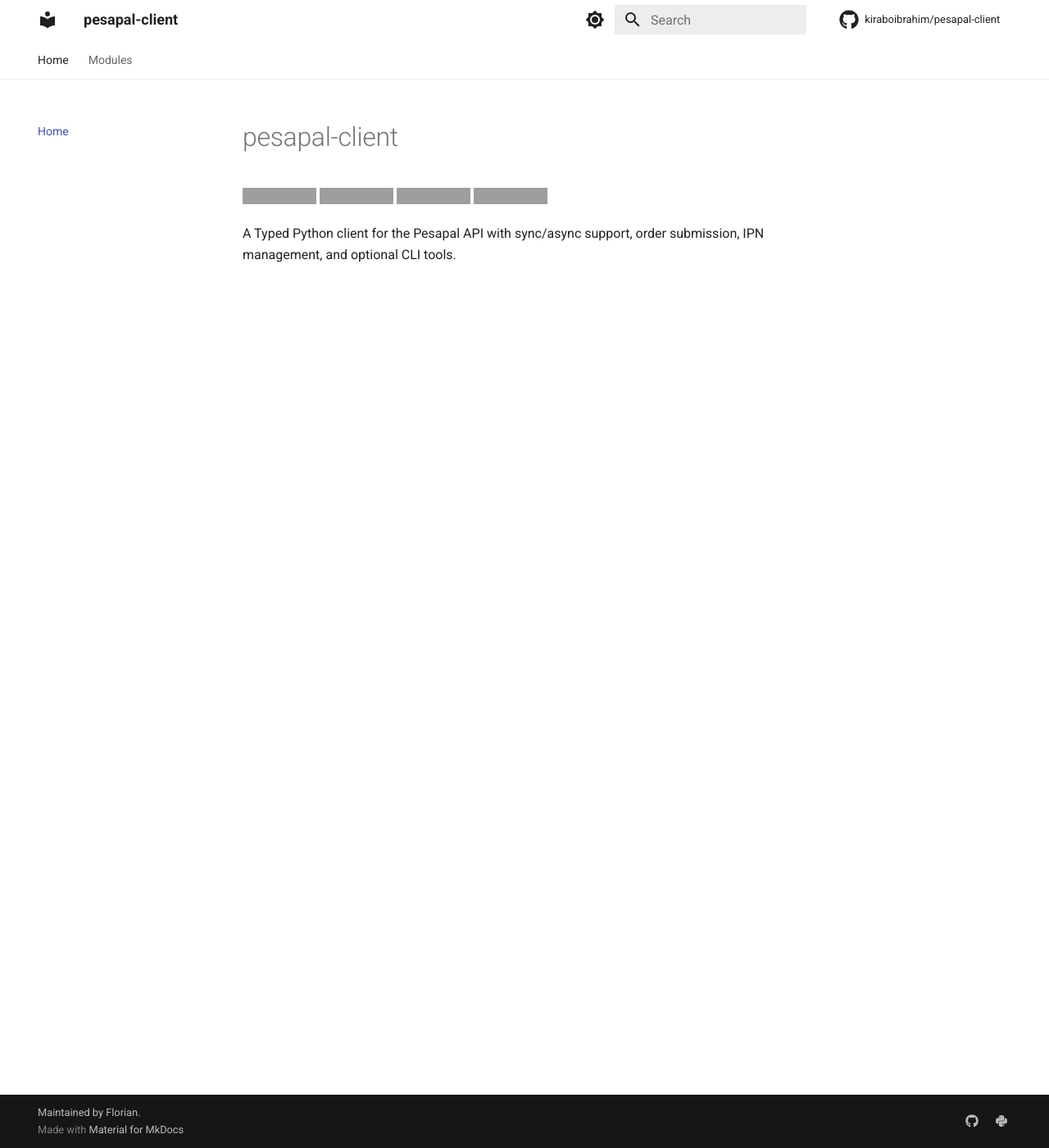
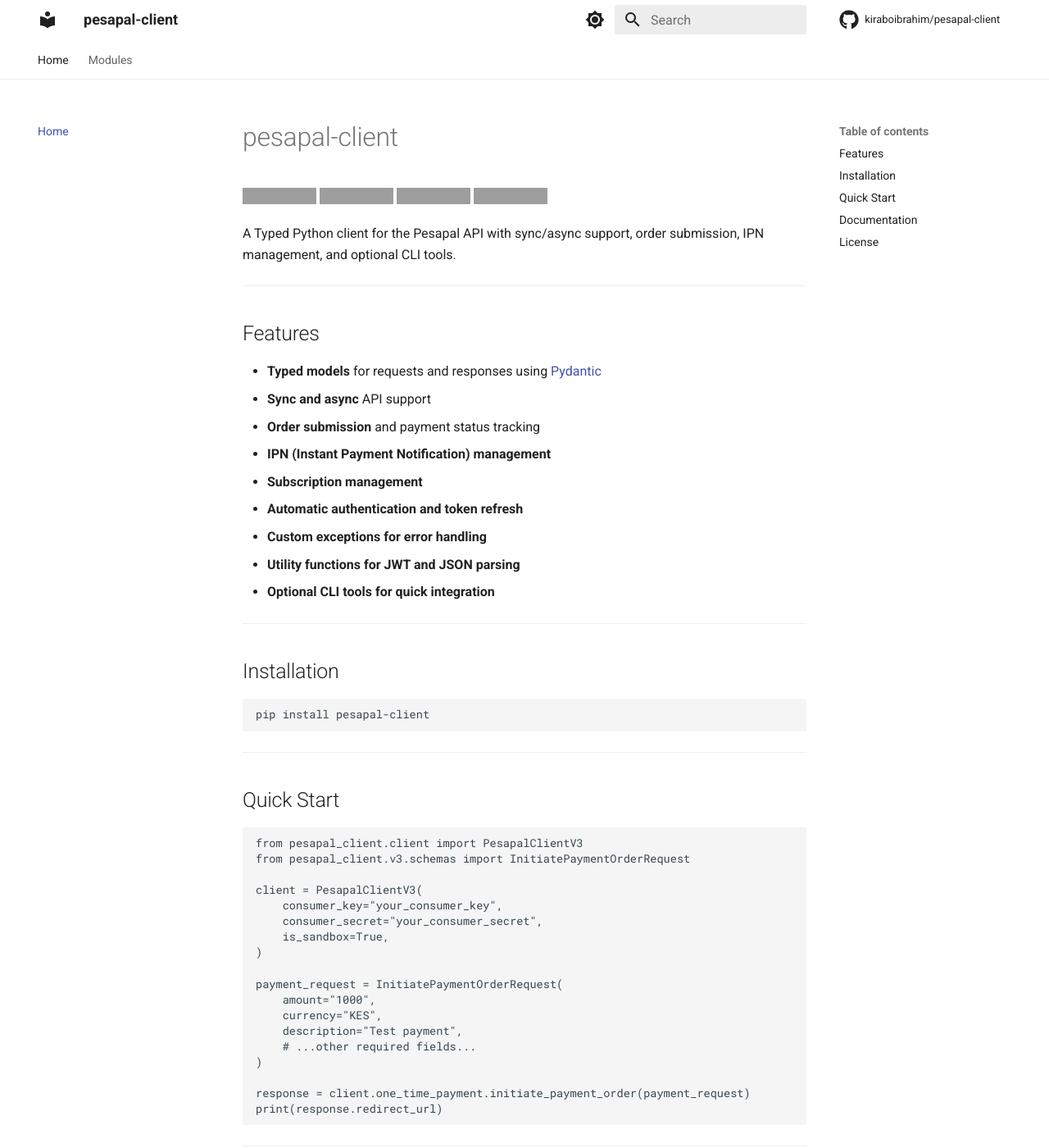
Before and after one commit to kiraboibrahim/pesapal-client, an MkDocs documentation site: the page built from docs/index.md, in a window 1280 px wide and 1400 px high. Shown: the whole window at 82% size. Built offline with MkDocs 1.6.1 and Material for MkDocs 9.7.7, drawn with Linux system fonts in a browser that asks for light colours; comment, search, counter and statistics services are not loaded; some of the changed text lies outside the part shown; grey boxes are pictures that could not be loaded.

````diff
--- a/docs/index.md
+++ b/docs/index.md
@@ -6,3 +6,63 @@
 [![License](https://img.shields.io/github/license/kiraboibrahim/pesapal-client)](https://img.shields.io/github/license/kiraboibrahim/pesapal-client)
 
 A Typed Python client for the Pesapal API with sync/async support, order submission, IPN management, and optional CLI tools.
+
+---
+
+## Features
+
+- **Typed models** for requests and responses using [Pydantic](https://docs.pydantic.dev/)
+- **Sync and async** API support
+- **Order submission** and payment status tracking
+- **IPN (Instant Payment Notification) management**
+- **Subscription management**
+- **Automatic authentication and token refresh**
+- **Custom exceptions for error handling**
+- **Utility functions for JWT and JSON parsing**
+- **Optional CLI tools for quick integration**
+
+---
+
+## Installation
+
+```bash
+pip install pesapal-client
+```
+
+---
+
+## Quick Start
+
+```python
+from pesapal_client.client import PesapalClientV3
+from pesapal_client.v3.schemas import InitiatePaymentOrderRequest
+
+client = PesapalClientV3(
+    consumer_key="your_consumer_key",
+    consumer_secret="your_consumer_secret",
+    is_sandbox=True,
+)
+
+payment_request = InitiatePaymentOrderRequest(
+    amount="1000",
+    currency="KES",
+    description="Test payment",
+    # ...other required fields...
+)
+
+response = client.one_time_payment.initiate_payment_order(payment_request)
+print(response.redirect_url)
+```
+
+---
+
+## Documentation
+
+- [Modules Reference](modules.md)
+- [API Usage Examples](usage.md)
+
+---
+
+## License
+
+This project is licensed under the MIT License - see the [LICENSE](LICENSE) file for details.
--- a/pesapal_client/__init__.py
+++ /dev/null
@@ -1,2 +0,0 @@
-from .exceptions import PesapalException  # noqa: F401
-from .v3.client import PesapalClientV3  # noqa: F401
````
Also changed, not shown: README.md (+54 -35 lines), docs/modules.md (+27 -1 lines), docs/usage.md (added, +1 -0 lines), 7 other files.
